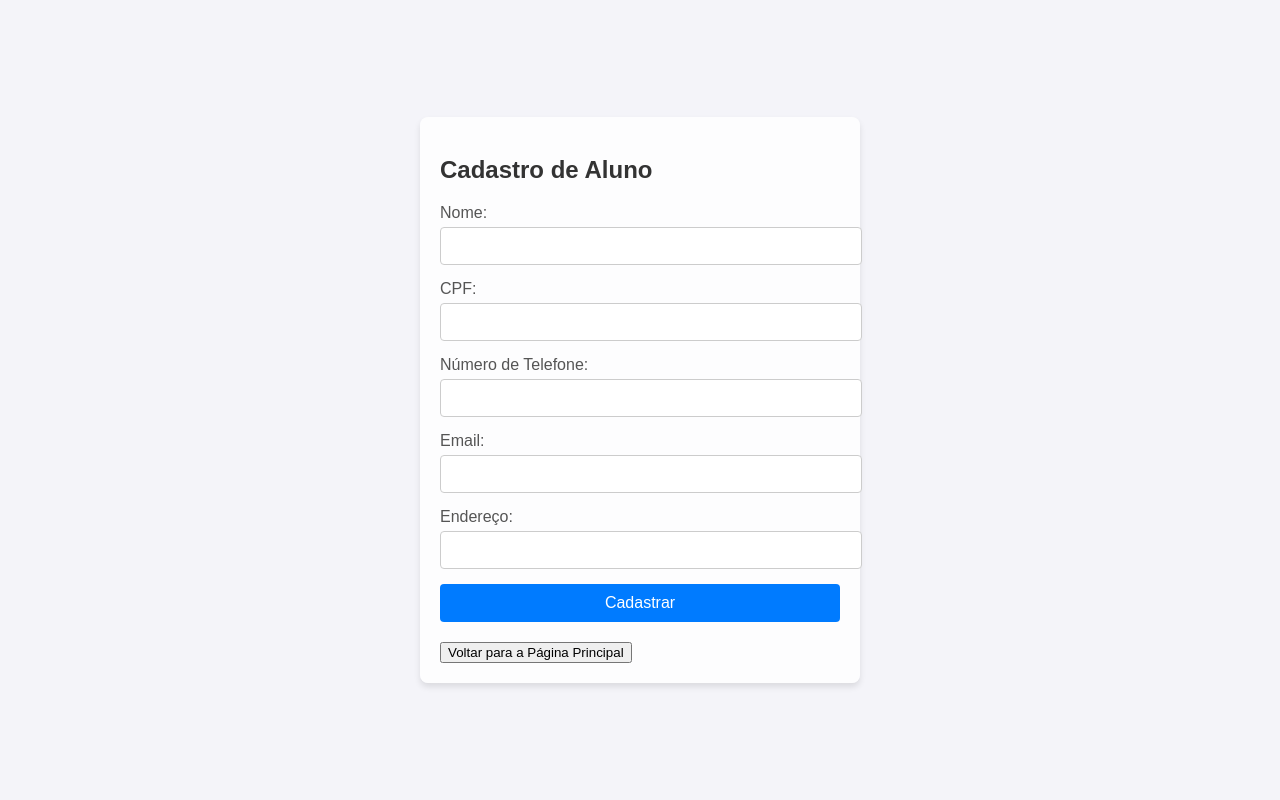
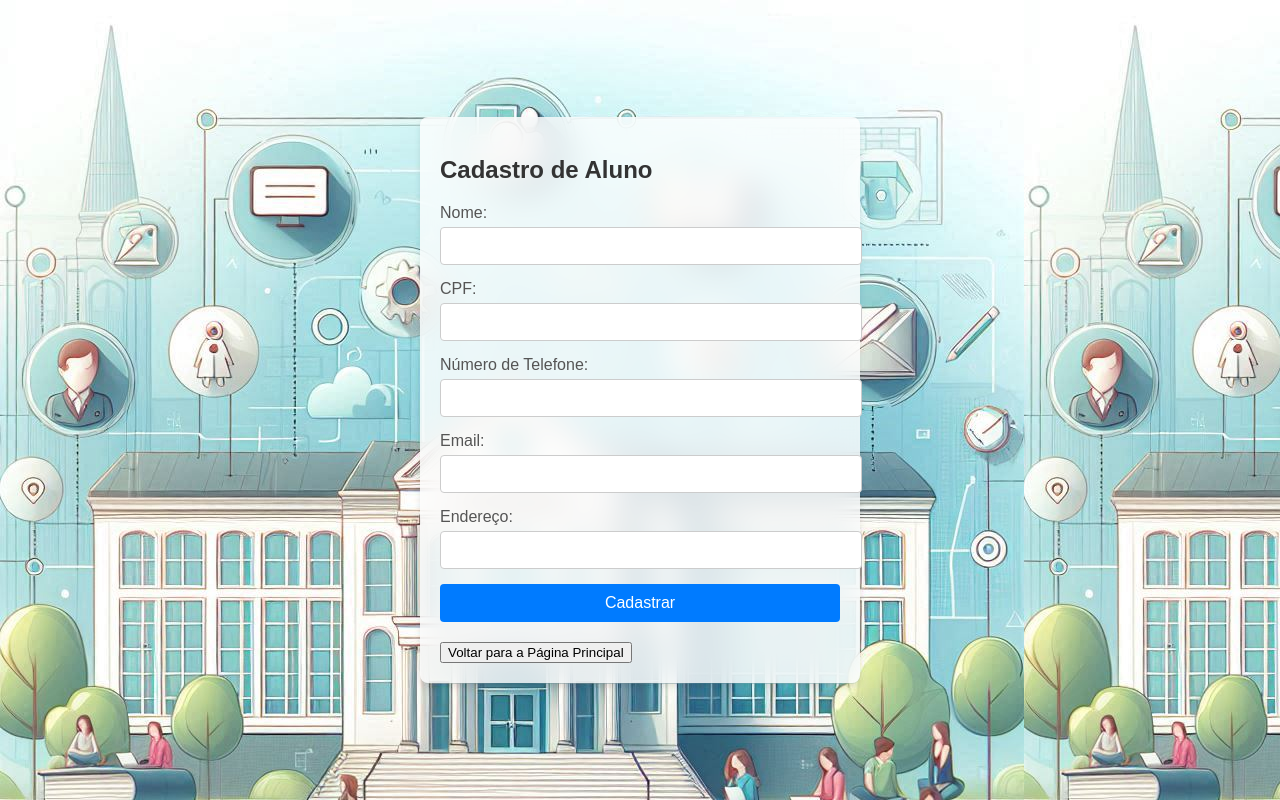
Before and after one commit to Ruiz07-web/Menu, a plain HTML site: page Cadastro.html in a window 1280 px wide. Drawn offline with Linux system fonts and the light colour scheme.

Commit message:
Update estilo2.css

```diff
--- a/estilo2.css
+++ b/estilo2.css
@@ -7,7 +7,7 @@ body {
     justify-content: center;
     align-items: center;
     height: 100vh;
-    background-image: url(imagens/cad.jpg);
+    background-image: url(cad.jpg);
 }
 .form-container {
     background: #fff;
```
